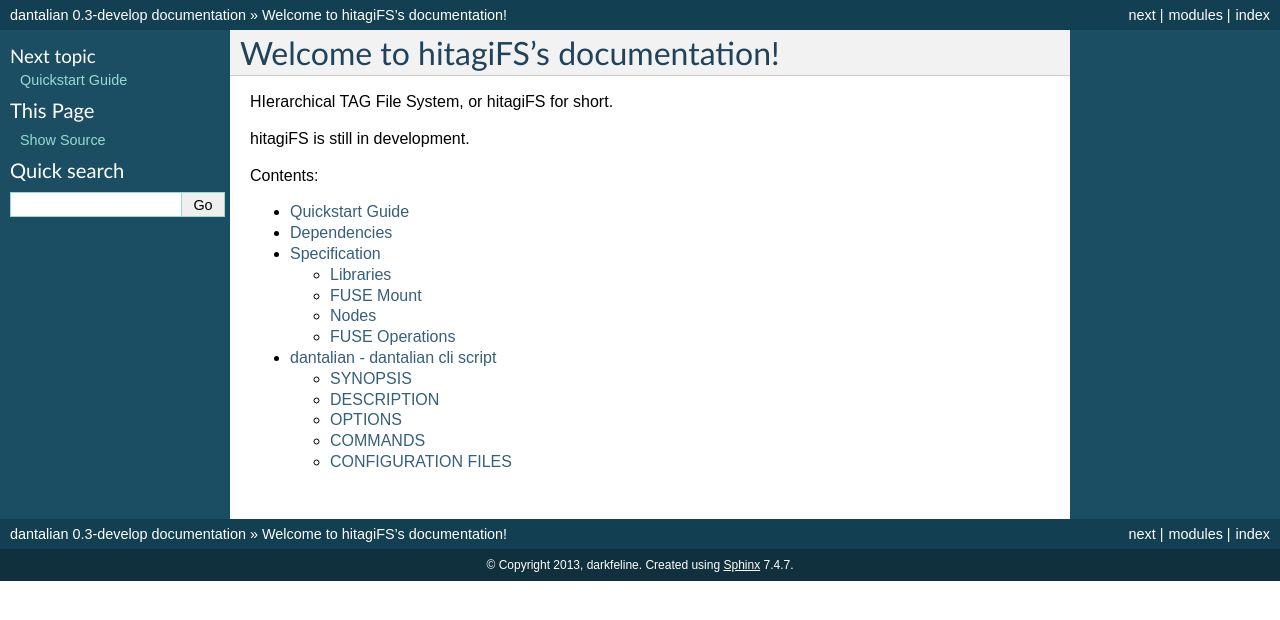
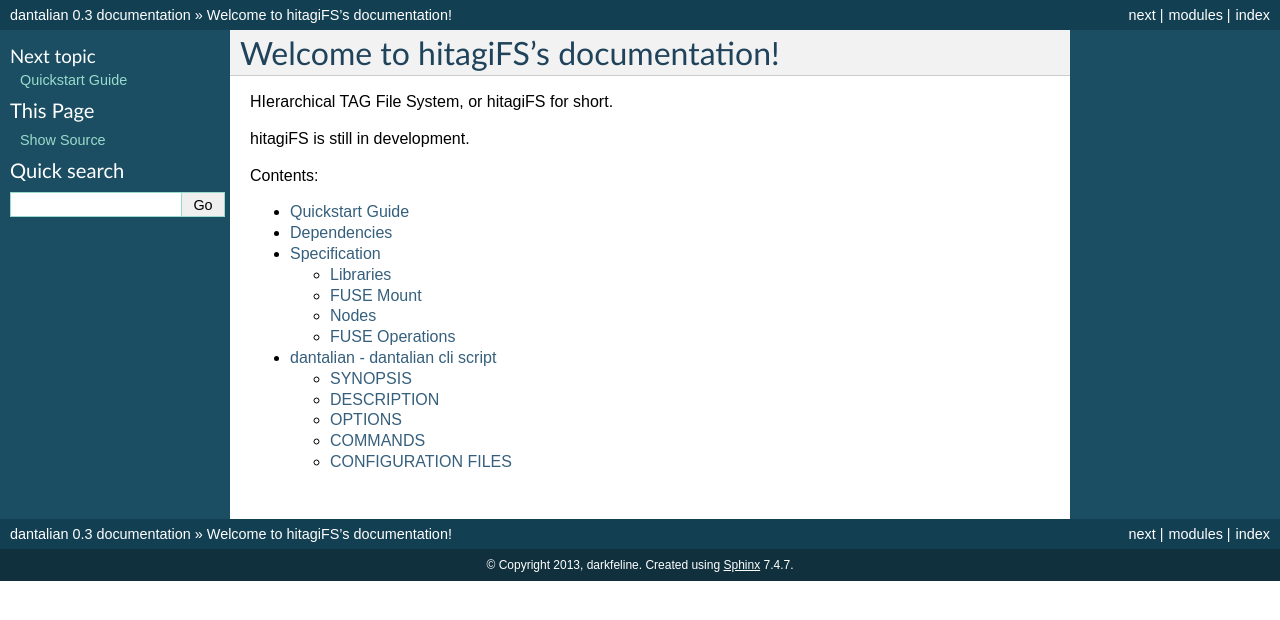
Before and after one commit to darkfeline/dantalian, a Sphinx documentation site: the page built from doc/index.rst, in a window 1280 px wide. Shown: the top 620 px of the page. Built offline with Sphinx 7.4.7, drawn with Linux system fonts in a browser that asks for light colours.

Commit message:
Bump version

```diff
--- a/doc/conf.py
+++ b/doc/conf.py
@@ -50,7 +50,7 @@ copyright = u'2013, darkfeline'
 # The short X.Y version.
 version = '0.3'
 # The full version, including alpha/beta/rc tags.
-release = '0.3-develop'
+release = '0.3'
 
 # The language for content autogenerated by Sphinx. Refer to documentation
 # for a list of supported languages.
```
